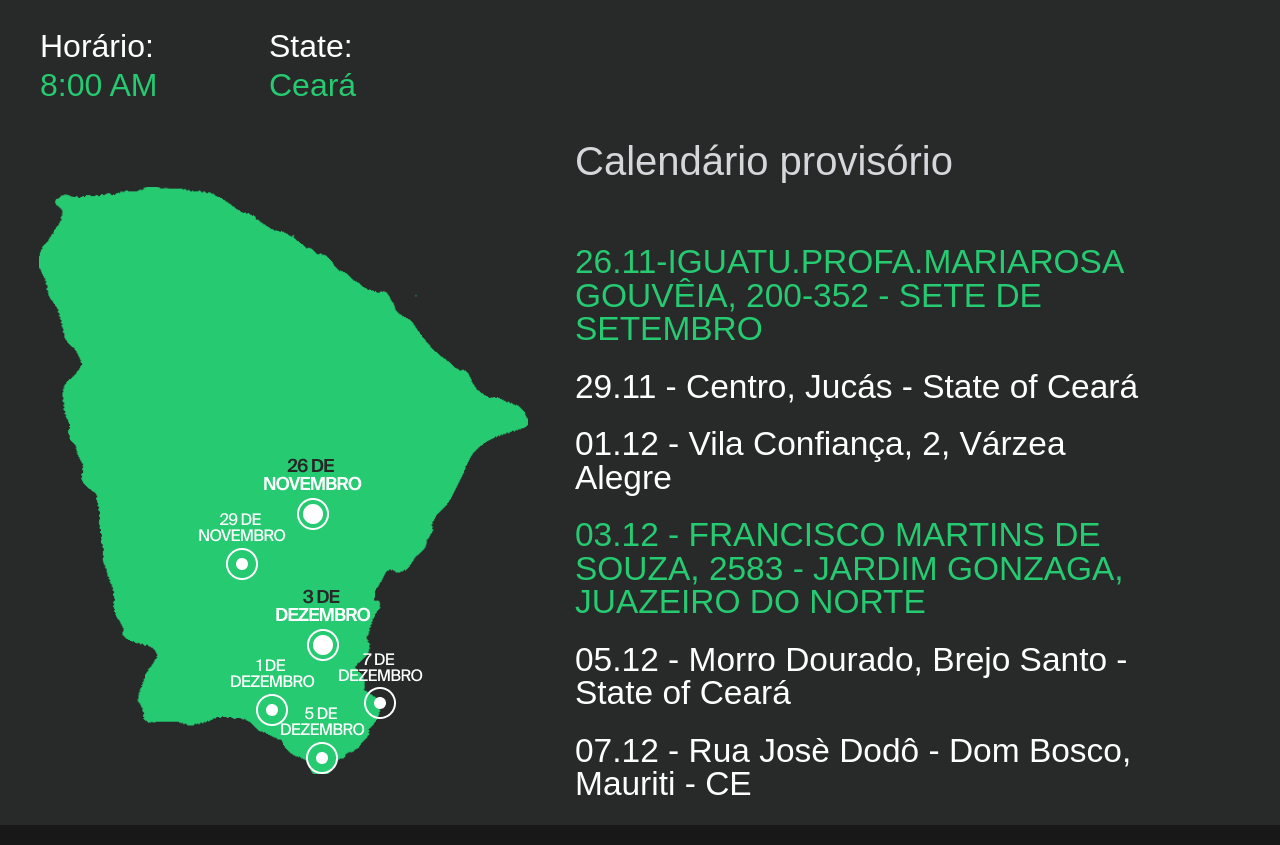
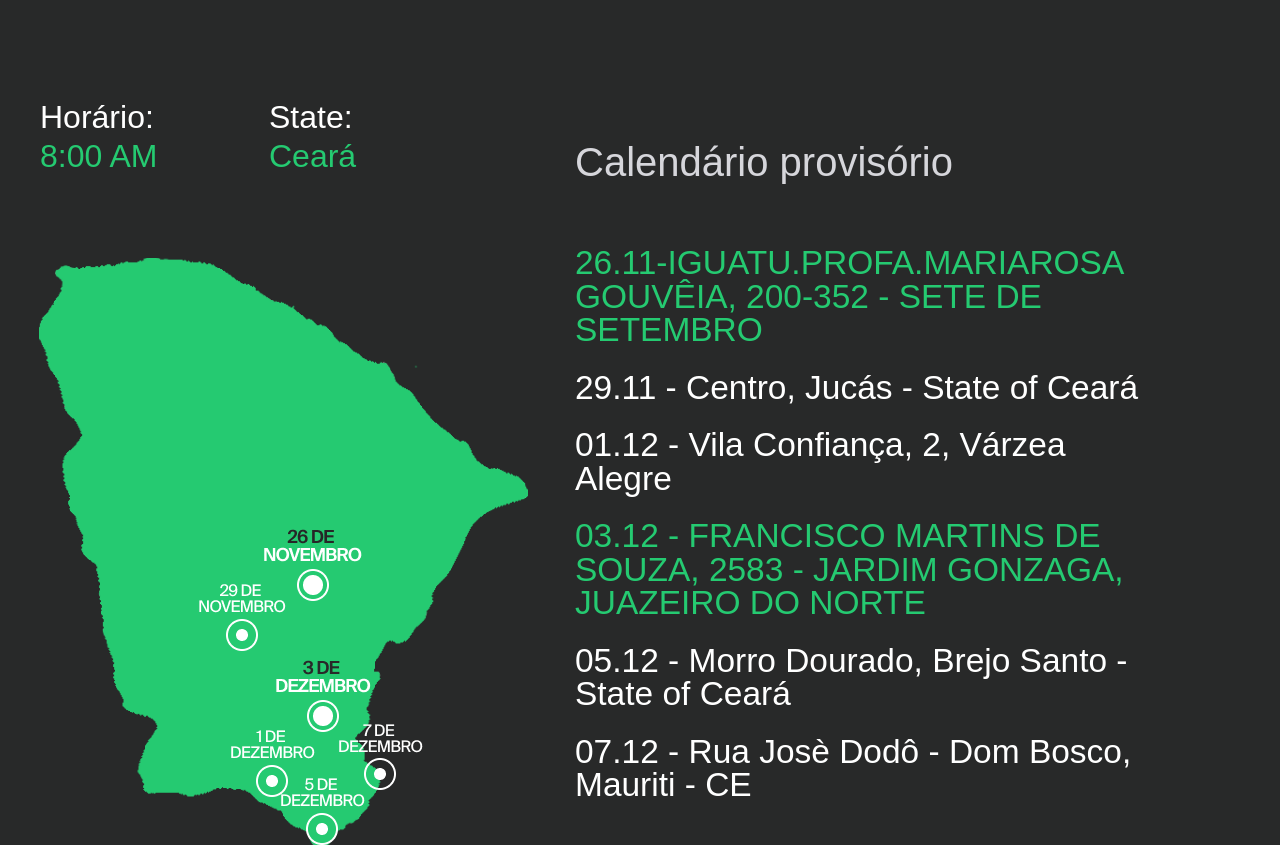
Before and after one commit to nikita-496/landing, a plain HTML site: page index.html in a window 1280 px wide. Shown: the part 4540-5385 px from the top of the page. Drawn offline with nearby package versions, Linux system fonts and the light colour scheme; a web font is replaced by a local one.

Commit message:
update block of Mapa do Ceará #3: add spacing

```diff
--- a/assets/style.css
+++ b/assets/style.css
@@ -440,6 +440,7 @@ button:focus {
 .sectiion-last{
     margin-top: 50px;
    background-color: #282929;
+
 }
 .sectiion-last .section_title {
     text-align: center;
@@ -893,6 +894,11 @@ top: 15px
         font-size: 28px;
     margin-bottom: 20px;
     }
+    .sectiion-last{
+        margin-top: 50px;
+       background-color: #282929;
+       padding: 71px 0px;
+    }
 }
 @media (min-width: 768px) {
     .hero__title{
@@ -1238,6 +1244,10 @@ top: 15px
         position: relative;
         top: 215px;
     }
+    .event-info{
+        position: relative;
+        bottom: 70px;
+    }
 }
 
 @media (min-width: 1256px) {
--- a/index.html
+++ b/index.html
@@ -300,7 +300,7 @@
                 alt=""
             >
                 </div>
-                <div class="d-felx align-items-center
+                <div class="event-info d-felx align-items-center
                 justify-content-center
                     text-col col-12  col-lg-6">
                     <h5 class="sectiion-last-row-last_title">Calendário provisório</h5>
@@ -310,6 +310,7 @@
                     <p class="text">
                         29.11 - Centro, Jucás - State of Ceará
                     </p>
+
                     <p class="text">
                         01.12 - Vila Confiança, 2, Várzea Alegre
                     </p>
```
